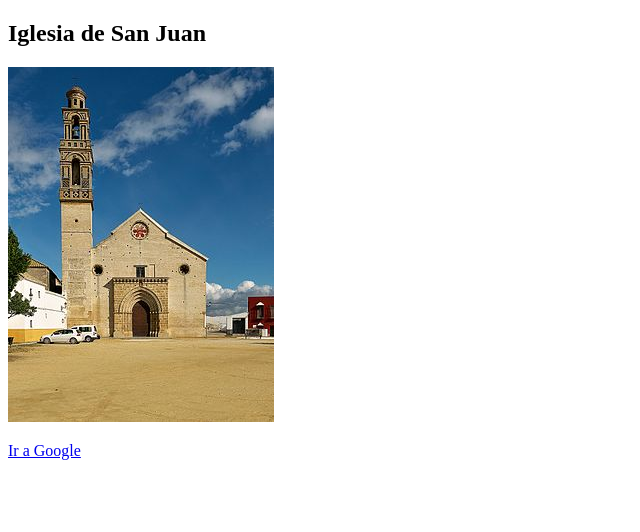
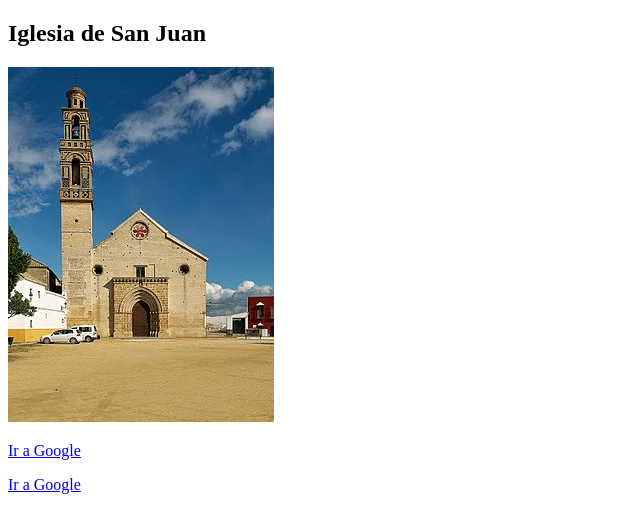
Before and after one commit to virginiogb/Prueba2, a plain HTML site: page index.html in a window 1280 px wide. Shown: the whole page, without its empty margins (0-640 px from the left). Drawn offline with Linux system fonts and the light colour scheme.

Commit message:
Update index.html

```diff
--- a/index.html
+++ b/index.html
@@ -12,5 +12,8 @@
     <p>
       <a href="https://www.google.es/">Ir a Google</a>
     </p>
+      <p>
+      <a href="https://www.google.es/">Ir a Google</a>
+    </p>
   </body>
 </html>
```
